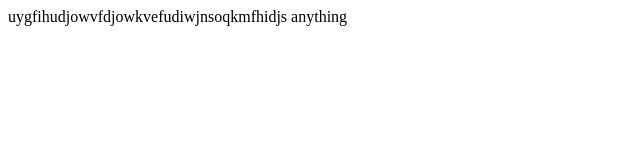
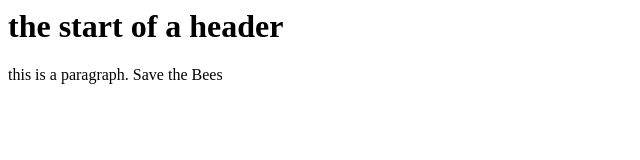
Before and after one commit to gabriellemeza/gabriellemeza.github.io, a plain HTML site: page index.html in a window 1280 px wide. Shown: the whole page, without its empty margins (0-640 px from the left). Drawn offline with Linux system fonts and the light colour scheme.

Commit message:
My first page

```diff
--- a/index.html
+++ b/index.html
@@ -1 +1,4 @@
-uygfihudjowvfdjowkvefudiwjnsoqkmfhidjs anything
+<h1> the start of a header </h1>
+
+<p> this is a paragraph.
+Save the Bees </p>
```
